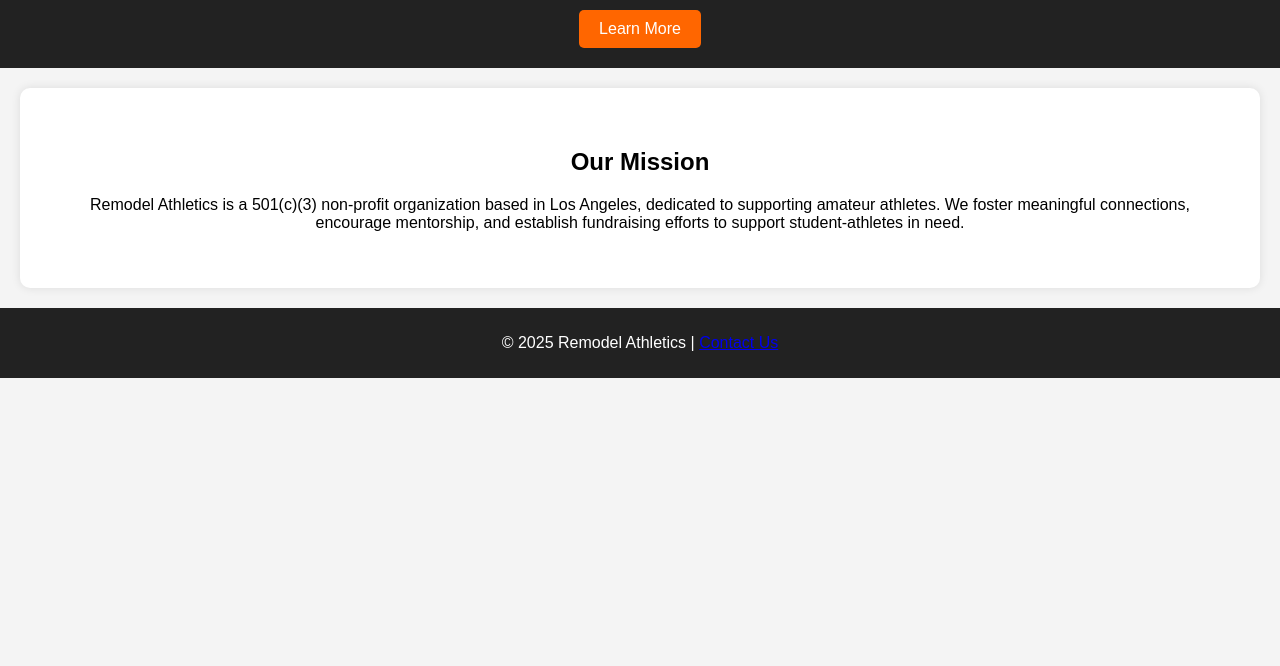
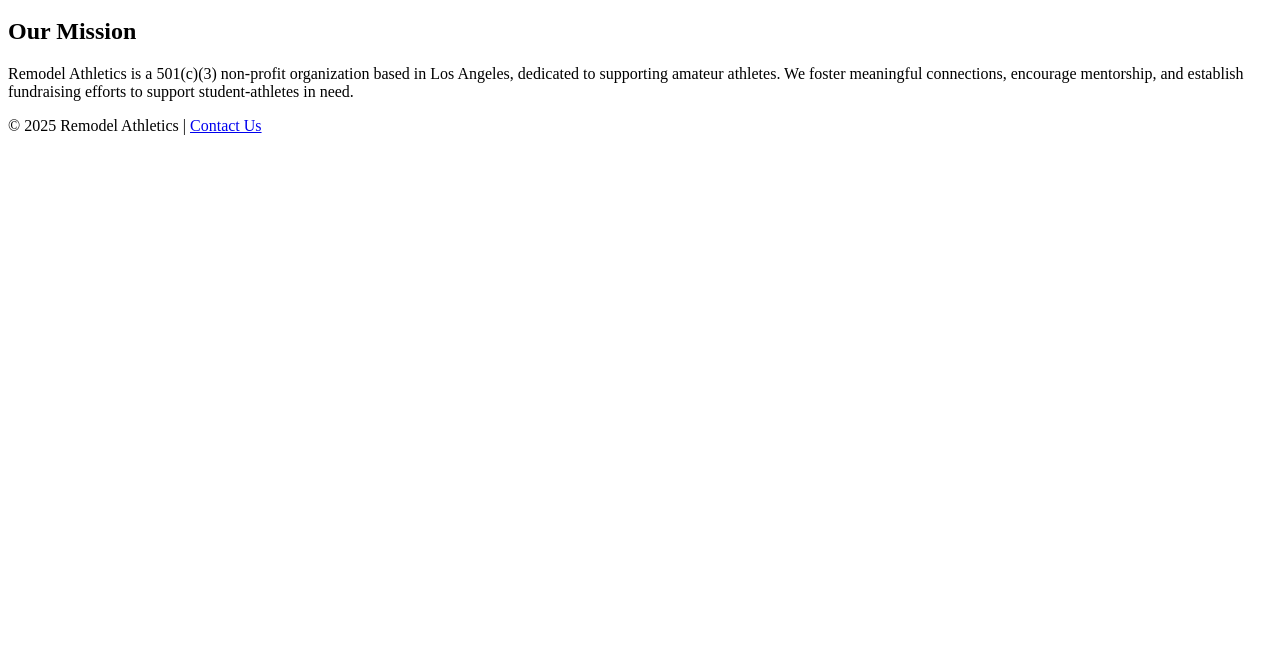
Before and after one commit to patrickdsuh/remodel-athletics-website, a plain HTML site: page index.html in a window 1280 px wide. Shown: the part 134-800 px from the top of the page. Drawn offline with Linux system fonts and the light colour scheme.

Commit message:
Add files via upload

```diff
--- a/styles.css
+++ b/styles.css
@@ -1,38 +1,47 @@
-body {
-    font-family: Arial, sans-serif;
-    margin: 0;
-    padding: 0;
-    text-align: center;
-    background-color: #f4f4f4;
-}
+<!DOCTYPE html>
+<html lang="en">
+<head>
+    <meta charset="UTF-8">
+    <meta name="viewport" content="width=device-width, initial-scale=1.0">
+    <title>Remodel Athletics</title>
+    <link rel="stylesheet" href="styles.css">
+</head>
+<body>
+    <header>
+        <nav>
+            <div class="logo">Remodel Athletics</div>
+            <ul>
+                <li><a href="#about">Our Story</a></li>
+                <li><a href="#programs">Programs</a></li>
+                <li><a href="#get-involved">Get Involved</a></li>
+                <li><a href="#contact">Contact</a></li>
+            </ul>
+        </nav>
+        <div class="hero">
+            <h1>Empowering Amateur Athletes</h1>
+            <p>Fostering mentorship, community, and support to help athletes thrive.</p>
+            <a href="#about" class="cta-button">Learn More</a>
+        </div>
+    </header>
 
-header {
-    background: #222;
-    color: white;
-    padding: 20px;
-}
+    <section id="about">
+        <h2>Our Mission</h2>
+        <p>Remodel Athletics is a 501(c)(3) non-profit organization based in Los Angeles, dedicated to supporting amateur athletes. We foster meaningful connections, encourage mentorship, and establish fundraising efforts to support student-athletes in need.</p>
+    </section>
 
-.cta-button {
-    display: inline-block;
-    margin-top: 10px;
-    padding: 10px 20px;
-    background: #ff6600;
-    color: white;
-    text-decoration: none;
-    border-radius: 5px;
-}
+    <section id="programs">
+        <h2>Our Programs</h2>
+        <p>We provide training, mentorship, and resources to help amateur athletes succeed both on and off the field.</p>
+    </section>
 
-section {
-    padding: 40px;
-    background: white;
-    margin: 20px;
-    border-radius: 10px;
-    box-shadow: 0 0 10px rgba(0, 0, 0, 0.1);
-}
+    <section id="get-involved">
+        <h2>Get Involved</h2>
+        <p>Join our mission to support student-athletes. Volunteer, donate, or spread the word.</p>
+        <a href="#contact" class="cta-button">Join Us</a>
+    </section>
 
-footer {
-    background: #222;
-    color: white;
-    padding: 10px;
-    margin-top: 20px;
-}
+    <footer>
+        <p>&copy; 2025 Remodel Athletics | <a href="#contact">Contact Us</a></p>
+    </footer>
+</body>
+</html>
```
